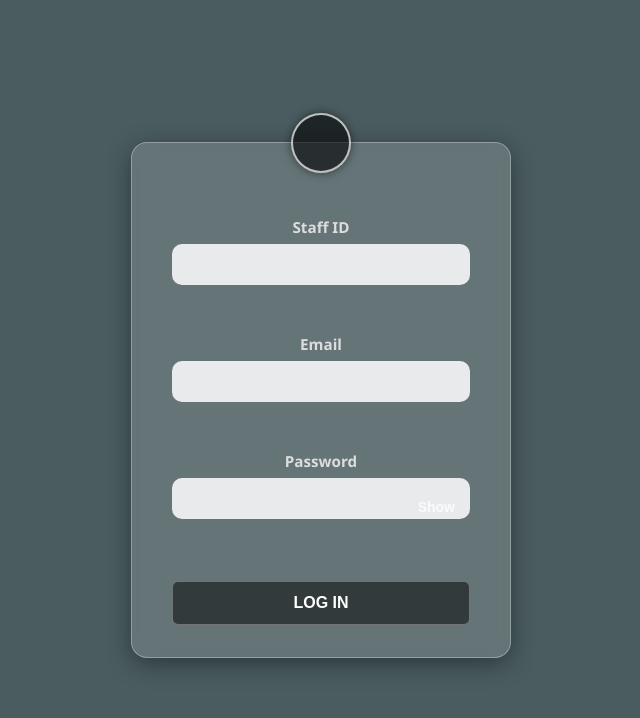
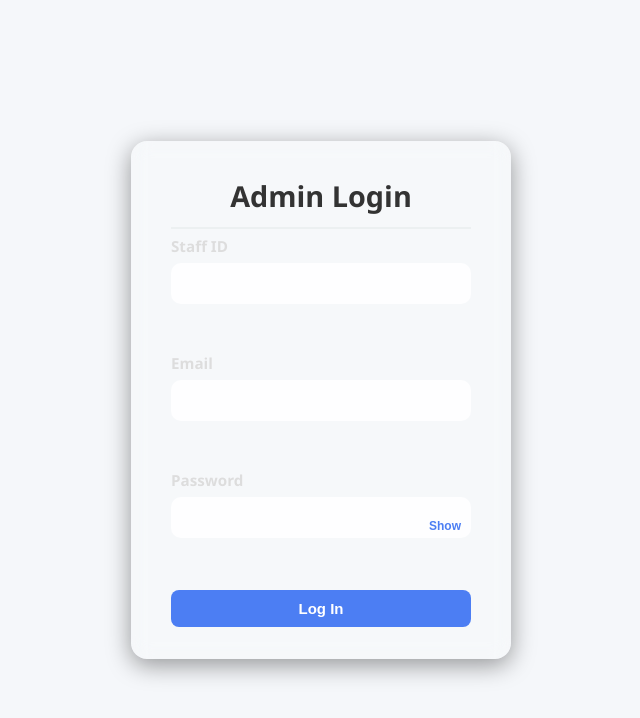
Before and after one commit to Kennyy02/Resort-Management-System, a React (Create React App) app in the folder frontend/: page /admin/login in a window 1280 px wide. Shown: the top 718 px of the page, without its empty margins (319-959 px from the left). Built offline with nearby package versions, Linux system fonts and the light colour scheme; no server answers.

Commit message:
Update login.css

```diff
--- a/frontend/src/admin/pages/login.css
+++ b/frontend/src/admin/pages/login.css
@@ -1,165 +1,118 @@
-/* login.css */
-
-/* --- 1. Main Layout and Glass Background --- */
+/* ---- PAGE CENTERING ---- */
 .login-container {
   display: flex;
   justify-content: center;
   align-items: center;
-    min-height: 100vh;
-    /* Simulate the dark, out-of-focus background */
-    background: #4a5c60;
-    font-family: Arial, sans-serif;
-    position: relative;
-    /* Optional: Add a simple noise or texture effect if desired */
-    /* overflow: hidden; */
+  height: 100vh;
+  background: #f5f7fa;
+  padding: 0 20px;
 }
 
+/* ---- BOX ---- */
 .login-box {
-    /* Glassmorphism Effect */
-    background: rgba(255, 255, 255, 0.15); /* White with 15% opacity */
-    backdrop-filter: blur(10px); /* The key to the effect */
-    -webkit-backdrop-filter: blur(10px); /* For Safari support */
-
-    padding: 20px 30px 40px 30px; /* Adjusted padding to match compact look */
-    border-radius: 18px; /* Rounded corners */
-    border: 1px solid rgba(255, 255, 255, 0.3); /* Light border */
-    box-shadow: 0 4px 30px rgba(0, 0, 0, 0.2); /* Soft, prominent shadow */
   width: 100%;
-    max-width: 350px; /* Small, compact size */
+  max-width: 360px;
+  background: #ffffff;
+  padding: 25px 30px;
+  border-radius: 14px;
+  box-shadow: 0 4px 14px rgba(0,0,0,0.08);
   text-align: center;
-    position: relative;
 }
 
-/* Hide the default title in favor of the icon */
+/* ---- TITLE ---- */
 .login-title {
-    display: none;
+  margin-bottom: 20px;
+  font-size: 22px;
+  color: #333;
+  font-weight: bold;
 }
 
-/* --- 2. Icon Placeholder (for the round icon on top) --- */
-/* Your HTML doesn't include the icon, so we use CSS to create its space */
-.login-box::before {
-    content: '';
-    display: block;
-    width: 60px;
-    height: 60px;
-    background: rgba(0, 0, 0, 0.6); /* Darker, semi-transparent background */
-    border-radius: 50%;
-    position: absolute;
-    top: -30px; /* Pull it up above the box */
-    left: 50%;
-    transform: translateX(-50%);
-    /* Use a tool like Font Awesome or a background image for the person icon */
-    /* For simplicity, we just create the circle here */
-    border: 2px solid rgba(255, 255, 255, 0.7);
-    box-shadow: 0 0 10px rgba(0, 0, 0, 0.5);
+/* ---- MESSAGE ---- */
+.login-message {
+  margin-bottom: 15px;
+  padding: 10px;
+  border-radius: 8px;
+  font-size: 14px;
 }
 
-/* --- 3. Form Styling (Inputs are styled to match the translucent look) --- */
+.login-message.error {
+  background: #ffe0e0;
+  color: #c0392b;
+}
 
+.login-message.success {
+  background: #e0ffe7;
+  color: #1e8b43;
+}
+
+/* ---- FORM ---- */
 .login-form {
   display: flex;
   flex-direction: column;
-    gap: 15px; /* Compact spacing */
-    margin-top: 40px; /* Space below the icon */
+  gap: 15px;
 }
 
+/* ---- INPUT GROUP ---- */
 .form-group {
-    display: flex;
-    flex-direction: column;
+  text-align: left;
 }
 
-/* Hide the default labels, as the design uses placeholders/icons */
 .form-group label {
-    display: none;
+  display: block;
+  margin-bottom: 6px;
+  font-size: 14px;
+  color: #444;
 }
 
+/* ---- INPUT ---- */
 .form-input {
-    background: rgba(255, 255, 255, 0.1); /* Very slight background */
-    color: #ffffff; /* White text for contrast */
-    padding: 12px 15px;
-    border: 1px solid rgba(255, 255, 255, 0.2);
-    border-radius: 6px;
-    font-size: 16px;
-    font-weight: 300;
-}
-
-/* Change placeholder color to match the subtle gray text */
-.form-input::placeholder {
-    color: rgba(255, 255, 255, 0.7);
+  width: 100%;
+  padding: 10px;
+  border-radius: 8px;
+  border: 1px solid #d0d4da;
+  font-size: 14px;
+  transition: 0.2s ease;
 }
 
 .form-input:focus {
-    border-color: rgba(255, 255, 255, 0.5);
-    box-shadow: 0 0 5px rgba(255, 255, 255, 0.5);
+  border-color: #4c7ef3;
   outline: none;
+  box-shadow: 0 0 0 3px rgba(76,126,243,0.15);
 }
 
-/* --- 4. Password Toggle Styling (Adjusted for glass look) --- */
-
+/* ---- PASSWORD WRAPPER ---- */
 .password-wrapper {
-    position: relative;
   display: flex;
   align-items: center;
-}
-
-.password-wrapper .form-input {
-    width: 100%;
-    padding-right: 80px;
+  position: relative;
 }
 
 .show-password-btn {
   position: absolute;
-    right: 5px;
-    padding: 5px 10px;
+  right: 10px;
   background: none;
   border: none;
+  font-size: 12px;
+  color: #4c7ef3;
   cursor: pointer;
-    font-size: 14px;
-    color: rgba(255, 255, 255, 0.8);
-    transition: color 0.2s;
+  padding: 0;
 }
 
-.show-password-btn:hover {
-    color: #ffffff;
-}
-
-/* --- 5. Login Button (Solid, flat design) --- */
-
+/* ---- BUTTON ---- */
 .login-button {
-    padding: 12px;
-    background-color: rgba(0, 0, 0, 0.5); /* Dark, semi-transparent background */
+  width: 100%;
+  padding: 10px;
+  background: #4c7ef3;
   color: white;
-    font-size: 16px;
-    font-weight: 600;
-    border: 1px solid rgba(255, 255, 255, 0.3); /* Subtle white border */
-    border-radius: 6px;
+  border: none;
+  border-radius: 8px;
+  font-size: 15px;
+  font-weight: bold;
   cursor: pointer;
-    transition: background-color 0.3s ease;
-    text-transform: uppercase;
-    margin-top: 15px;
+  transition: 0.25s ease;
+  margin-top: 5px;
 }
 
 .login-button:hover {
-    background-color: rgba(0, 0, 0, 0.7);
+  background: #3b68d7;
 }
-
-/* --- 6. Messages (Keeping it subtle and clean) --- */
-
-.login-message {
-    padding: 8px;
-    border-radius: 4px;
-    margin-bottom: 15px;
-    text-align: center;
-    font-size: 13px;
-    font-weight: 500;
-    color: #ffffff;
-    background: rgba(0, 0, 0, 0.3);
-}
-
-.login-message.error {
-    background-color: rgba(220, 53, 69, 0.7);
-}
-
-.login-message.success {
-    background-color: rgba(40, 167, 69, 0.7);
-}
```
Lines whose indentation alone changed are shown as unchanged.
